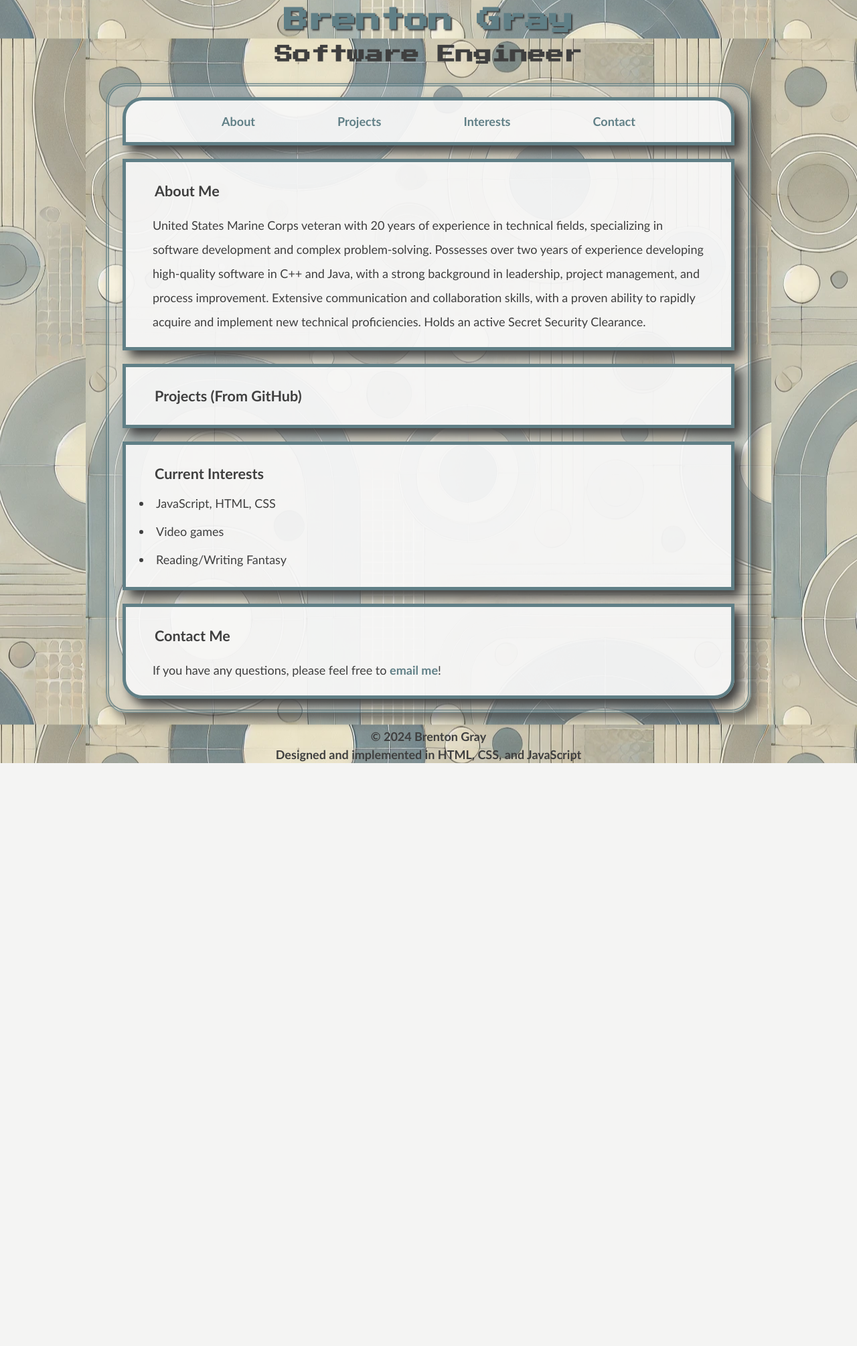
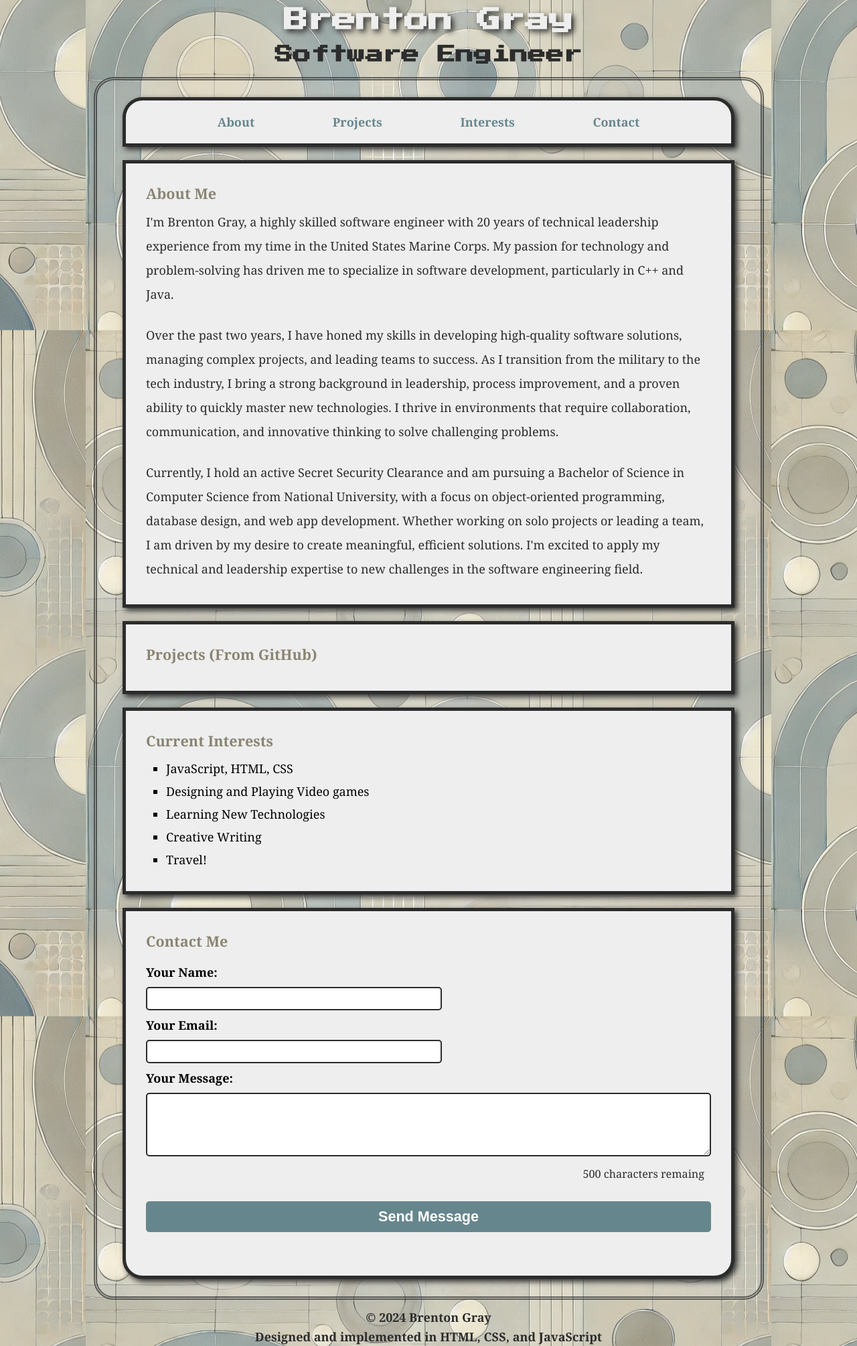
Before and after one commit to brenton-j-gray/portfolio, a PHP site: page / in a window 1280 px wide. Shown: the whole page at 67% size. Before the commit the page ends 1139 px from the top, so only its background shows below. Run offline with PHP 8.4, Linux system fonts and the light colour scheme.

Commit message:
- added a contact form with input validation - additions changes to text content - connection to Formspree for handling contact emails

```diff
--- a/index.html
+++ b/index.html
@@ -31,16 +31,31 @@
         <section class="fancy-border" id="about">
             <h3>About Me</h3>
             <p>
-                United States Marine Corps veteran with 20 years
-                of experience in technical fields, specializing
-                in software development and complex problem-solving.
-                Possesses over two years of experience developing
-                high-quality software in C++ and Java, with a strong
-                background in leadership, project management, and
-                process improvement. Extensive communication and
-                collaboration skills, with a proven ability to rapidly
-                acquire and implement new technical proficiencies. Holds
-                an active Secret Security Clearance.
+                I&apos;m Brenton Gray, a highly skilled software engineer with
+                20 years of technical leadership experience from my time in
+                the United States Marine Corps. My passion for technology
+                and problem-solving has driven me to specialize in software
+                development, particularly in C++ and Java.
+            </p>
+            <p>
+                Over the past two years, I have honed my skills in developing
+                high-quality software solutions, managing complex projects,
+                and leading teams to success. As I transition from the military
+                to the tech industry, I bring a strong background in leadership,
+                process improvement, and a proven ability to quickly master
+                new technologies. I thrive in environments that require
+                collaboration, communication, and innovative thinking to
+                solve challenging problems.
+            </p>
+            <p>
+                Currently, I hold an active Secret Security Clearance and
+                am pursuing a Bachelor of Science in Computer Science from
+                National University, with a focus on object-oriented programming,
+                database design, and web app development. Whether working on solo
+                projects or leading a team, I am driven by my desire to create
+                meaningful, efficient solutions. I&apos;m excited to apply my
+                technical and leadership expertise to new challenges in the
+                software engineering field.
             </p>
         </section>
 
@@ -58,14 +73,31 @@
             <h3>Current Interests</h3>
             <ul>
                 <li>JavaScript, HTML, CSS</li>
-                <li>Video games</li>
-                <li>Reading/Writing Fantasy</li>
+                <li>Designing and Playing Video games</li>
+                <li>Learning New Technologies</li>
+                <li>Creative Writing</li>
+                <li>Travel!</li>
             </ul>
         </section>
 
         <section class="fancy-border contact-border" id="contact">
             <h3>Contact Me</h3>
-            <p>If you have any questions, please feel free to <a href="mailto:brenton.j.gray@outlook.com">email me</a>!</p>
+            <!-- Formspree form for contact submission */ -->
+            <form id="contact-form" method="POST" action="https://formspree.io/f/mvgpnlrg">
+                <label for="name">Your Name:</label>
+                <input type="text" id="name" name="name" required minlength="2" maxlength="50" pattern="[A-Za-z\s]+" title="Name should only contain letters and spaces.">
+
+                <label for="email">Your Email:</label>
+                <input type="email" id="email" name="email" required>
+
+                <label for="message">Your Message:</label>
+                <textarea id="message" name="message" rows="5" required minlength="10" maxlength="500"></textarea>
+                <input type="hidden" name="_subject" value="Portfolio Contact Form Submission">
+                <p id="char-count">500 characters remaing</p>
+
+                <button type="submit">Send Message</button>
+            </form>
+            <p id="form-status"></p>
         </section>
     </div>
 
--- a/scripts.js
+++ b/scripts.js
@@ -82,3 +82,79 @@ function simulateHoverOnTouch() {
 if ('ontouchstart' in window) {
     simulateHoverOnTouch();
 }
+
+document.getElementById('contact-form').addEventListener('submit', async function (event) {
+    event.preventDefault();
+    const status = document.getElementById('form-status');
+    const formData = new FormData(event.target);
+
+    // Form validation logic starts here
+    const name = document.getElementById('name');
+    const email = document.getElementById('email');
+    const message = document.getElementById('message');
+
+    // Reset previous error messages
+    status.innerHTML = '';
+
+    // Validate the Name
+    if (name.value.trim() === '' || !/^[A-Za-z\s]+$/.test(name.value)) {
+        status.innerHTML = 'Please enter a valid name (letters and spaces only).';
+        name.focus();
+        return;
+    }
+
+    // Validate the Email
+    if (email.value.trim() === '' || !/^[^\s@]+@[^\s@]+\.[^\s@]+$/.test(email.value)) {
+        status.innerHTML = 'Please enter a valid email address.';
+        email.focus();
+        return;
+    }
+
+    // Validate the Message
+    if (message.value.trim().length < 10 || message.value.trim().length > 500) {
+        status.innerHTML = 'Message must be between 10 and 500 characters.';
+        message.focus();
+        return;
+    }
+
+    try {
+        const response = await fetch('https://formspree.io/f/mvgpnlrg', {
+            method: 'POST',
+            body: formData,
+            headers: {
+                'Accept': 'application/json'
+            }
+        });
+
+        if (response.ok) {
+            status.innerHTML = 'Message sent successfully!';
+            event.target.reset();
+        } else {
+            status.innerHTML = 'An error occurred while sending the message.';
+        }
+    } catch (error) {
+        status.innerHTML = 'An error occurred while sending the message.';
+        console.error('Error sending message:', error);
+    }
+});
+
+// Get the message textarea and character count display
+const messageInput = document.getElementById('message');
+const charCountDisplay = document.getElementById('char-count');
+const maxChars = 500;
+
+// Function to update the character count
+function updateCharCount() {
+    const remainingChars = maxChars - messageInput.value.length;
+    charCountDisplay.textContent = `${remainingChars} characters remaining`;
+
+    // Optional: Add visual cue when the limit is close
+    if (remainingChars < 50) {
+        charCountDisplay.style.color = 'red'; // Change text color to red if close to the limit
+    } else {
+        charCountDisplay.style.color = ''; // Reset to default color
+    }
+}
+
+// Listen for input events on the message field
+messageInput.addEventListener('input', updateCharCount);
--- a/styles.css
+++ b/styles.css
@@ -1,12 +1,14 @@
 :root {
-    --primary-color: #607f86;
-    --secondary-color: #3f3f3f;
-    --tertiary-color: #f7f7f7ea;
-    --quaternary-color: #857e6a;
-    --pixel-font: 'Press Start 2P', cursive;
-    --shadow: 10px 10px 15px var(--secondary-color);
+    --primary-color: #66868d;
+    --secondary-color: #8a8472;
+    --bright-color: #eeeeee;
+    --dark-color: #2c2c2c;
+
+    --pixel-font: 'Press Start 2P', 'Lora', sans-serif;
+    --shadow: 4px 4px 8px var(--dark-color);
 
 }
+
 
 @font-face {
     font-family: 'Press Start 2P';
@@ -19,10 +21,10 @@
     flex-direction: column;
     align-items: stretch;
     position: relative;
-    border: 5px solid var(--primary-color);
+    border: 5px solid var(--dark-color);
     padding: 20px;
     margin: 10px;
-    background-color: var(--tertiary-color);
+    background-color: var(--bright-color);
     width: 90%;
     box-shadow: var(--shadow);
     z-index: 1; /* Ensure it stays on top */
@@ -42,7 +44,6 @@
     justify-content: space-evenly;
     align-content: center;
     transition:unset;
-    transform: none;
 }
 
 .contact-border {
@@ -57,24 +58,23 @@
     justify-content: center;
     align-items: center;
     align-content: center;
-    margin: 20px 0px 20px 0px;
-    width: 95%;
+    margin: 10px 0px;
+    width: 90%;
     max-width:  960px;
-    padding: 10px 1px 10px 1px;
+    padding: 20px;
 }
 
 .section-container::before {
     content: "";
     position: absolute;
-    top: -1px;           /* Move the border slightly outside the container */
-    left: -1px;
-    right: -1px;
-    bottom: -1px;
-    background-color: #ffffff5b;
+    top: -0.5px;           /* Move the border slightly outside the container */
+    left: -0.5px;
+    right: -0.5px;
+    bottom: -0.5px;
+    background-color: #ffffff31;
     background-blend-mode: hard-light;
-    border: 5px double var(--primary-color);  /* Border color */
-    border-radius: 30px;        /* Round the corners */
-    box-shadow: var(--shadow);
+    border: 5px double var(--dark-color);  /* Border color */
+    border-radius: 30px;          /* Round the corners */
     opacity: 0;
     z-index: -1;
     animation: fadeBorder 3s infinite;  /* Border animation */
@@ -101,7 +101,7 @@
         background-color: var(--primary-color);
     }
     100% {
-        background-color: var(--tertiary-color);
+        background-color: var(--bright-color);
     }
 }
 
@@ -111,7 +111,7 @@ html {
 }
 
 body {
-    font-family:'Trebuchet MS', sans-serif;
+    font-family:'Georgia', sans-serif;
     font-size: 1rem;
     background-image: url('images/background2.webp');
     background-repeat: repeat;
@@ -147,46 +147,48 @@ nav {
 }
 
 section {
-    color: var(--secondary-color);
-    transition: background-color 0.5s ease;
+    transition: background-color 0.3s ease;
 }
 
 section ul {
-    list-style-position: inside;
-    margin: 0%;
-    padding: 0%;
+    list-style: outside;
+    list-style-type: square;
+    margin: 10px 0px 10px 0px;
+
 }
 
 section ul li {
-    margin: 0%;
-    padding: 10px 0px;
+    padding: 5px 0px 5px 0px;
+
 }
 
-section ul li a {
-    margin: 0%;
+section ul li p {
     padding: 0px;
+    margin: 0px;
 }
 
 footer {
     display: flex;
     flex-direction: column;
     position: relative;
+    padding: 0px 20px;
 
 }
 
 h1, h2 {
     font-family: var(--pixel-font);
+    font-weight: bolder;
     font-size: 2rem;
     text-align: center;
-    text-shadow: 2px 2px 2px var(--secondary-color);
-    color: var(--primary-color);
+    text-shadow: var(--shadow);
+    color: var(--bright-color);
     padding: 0px;
     margin: 2%;
 }
 
 h2 {
     font-size: 1.5rem;
-    color: var(--secondary-color);
+    color: var(--dark-color);
     text-shadow: none;
 }
 
@@ -194,15 +196,13 @@ h3, h5, h6 {
     text-align: left;
     font-size: 1.2rem;
     color: var(--secondary-color);
-    margin: 10px 0px 10px 23px;
-
-
+    margin: 10px 10px 0px 10px;
 }
 
 h4 {
     font-size: 1rem;
     text-align:center;
-    color: var(--secondary-color);
+    color: var(--dark-color);
     margin: 5px 0px 0px 0px;
 }
 
@@ -210,8 +210,8 @@ p {
     text-align: left;
     line-height: 2;
     font-size: 1rem;
-    color: var(--secondary-color);
-    margin: 10px 20px 0px 20px;
+    color: var(--dark-color);
+    margin: 10px 10px 15px 10px;
 }
 
 a {
@@ -225,24 +225,69 @@ a:hover {
     text-decoration: underline;
 }
 
-a:visited {
+form {
+    display: flex;
+    flex-direction: column;
+    margin: 20px 10px 20px 10px;
+    gap: 10px;
 
 }
 
+form label{
+    font-weight: bold;
+    font-size: 1.0rem;
+}
+
+form input, form textarea {
+    padding: 8px;
+    border: 2px solid var(--dark-color);
+    border-radius: 5px;
+}
+
+form input {
+    width: 50%;
+}
+
+form button {
+    padding: 10px;
+    background-color: var(--primary-color);
+    font-size: 1.2rem;
+    color: white;
+    border: none;
+    cursor: pointer;
+    font-weight: bold;
+    border-radius: 5px;
+}
+
+form button:hover{
+    background-color: var(--secondary-color);
+}
+
+#char-count {
+    font-size: 0.9rem;
+    color: var(--dark-color);
+    margin-top: 0px;
+    text-align: right;
+}
+
+
 @media (max-width: 768px) {
-    .html {
-        font-size: 16px;
+    html {
+        font-size: 20px;
     }
     .fancy-border{
-        padding: 15px;
+
     }
 }
 
 @media (max-width: 480px) {
-    .html {
-        font-size: 14px;
+    html {
+        font-size: 20px;
+    }
+    .nav-links {
+        flex-direction:row;
     }
     .fancy-border{
-        padding: 10px;
+
     }
 }
```
